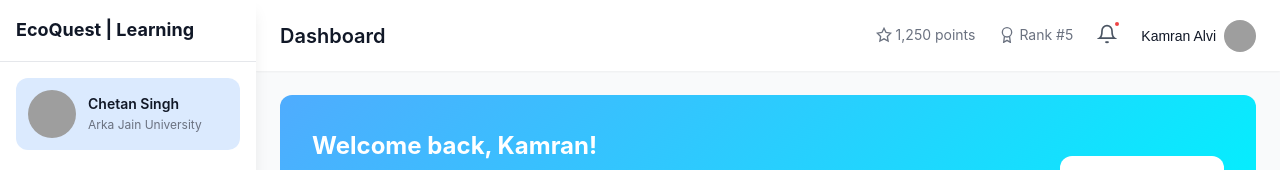
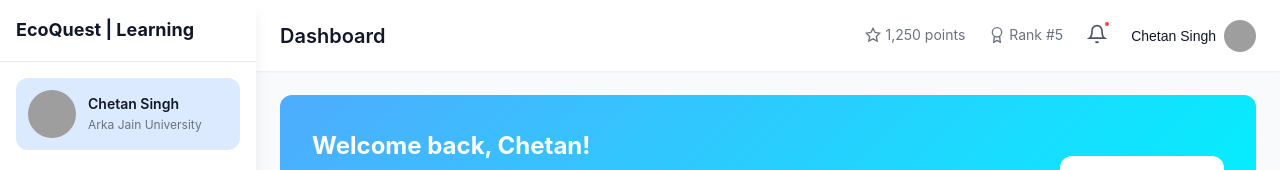
Before and after one commit to EcoVista25/EcoQuest, a plain HTML site: page dashboard.html in a window 1280 px wide. Shown: the top 170 px of the page. Drawn offline with nearby package versions, Linux system fonts and the light colour scheme; grey boxes are pictures that could not be loaded.

Commit message:
Chittu chetan

```diff
--- a/dashboard.html
+++ b/dashboard.html
@@ -1323,7 +1323,7 @@
                     </div>
                     <div class="profile-wrapper">
                         <button class="profile-btn">
-                            <span class="profile-name">Kamran Alvi</span>
+                            <span class="profile-name">Chetan Singh</span>
                             <div class="profile-avatar">
                                 <img src="https://images.pexels.com/photos/220453/pexels-photo-220453.jpeg?w=200&h=200&fit=crop&crop=faces" alt="User" class="avatar-img">
                             </div>
@@ -1338,7 +1338,7 @@
             <div class="welcome-banner" data-aos="fade-up">
                 <div class="banner-content">
                     <div class="banner-text">
-                        <h2 class="banner-title">Welcome back, Kamran!</h2>
+                        <h2 class="banner-title">Welcome back, Chetan!</h2>
                         <p class="banner-description">You've earned <span id="weeklyPoints">350</span> EcoPoints this week. Keep up the good work and complete today's challenge to earn more!</p>
                     </div>
                     <button class="challenge-btn">
```
